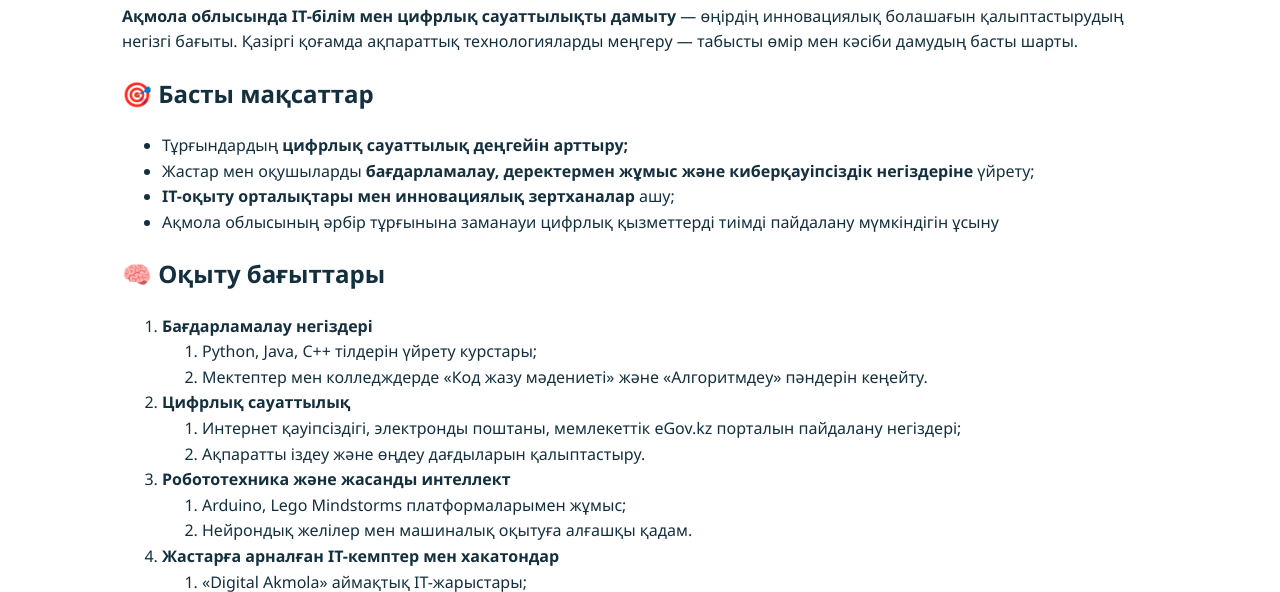
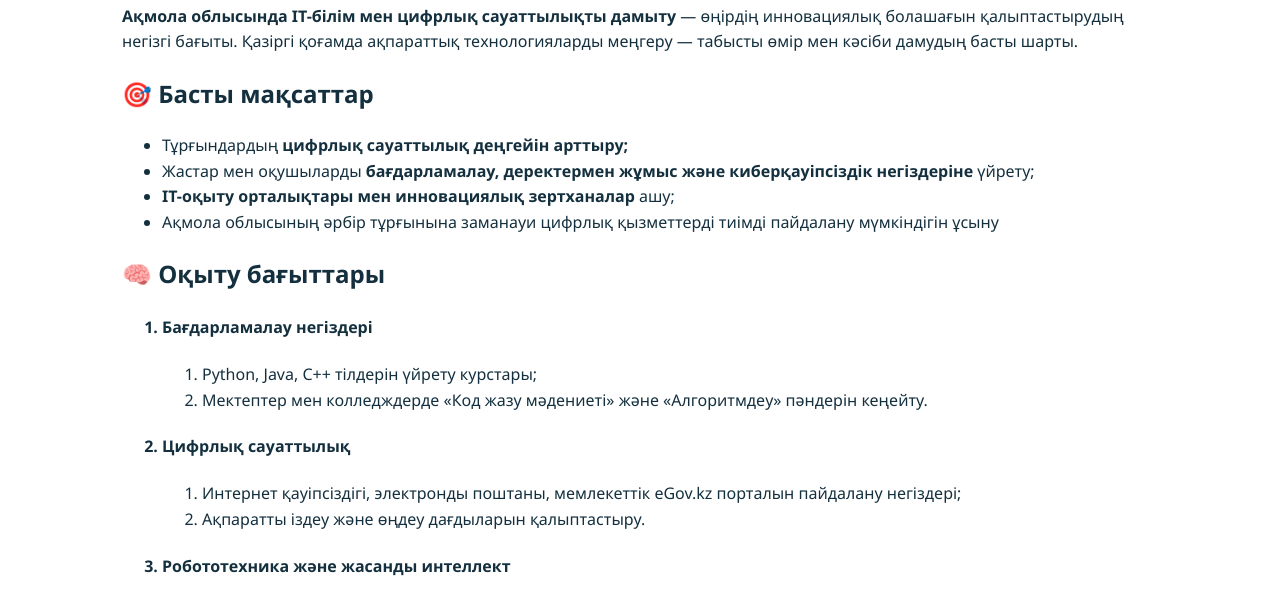
Before and after one commit to promaladoi/A-, a plain HTML site: page training.html in a window 1280 px wide. Shown: the part 216-808 px from the top of the page. Drawn offline with Linux system fonts and the light colour scheme.

Commit message:
Update training.html

```diff
--- a/training.html
+++ b/training.html
@@ -35,22 +35,22 @@
     </ul>
     <h2>🧠 Оқыту бағыттары</h2>
     <ol>
-      <li><b>Бағдарламалау негіздері</b></li>
+      <h4><li>Бағдарламалау негіздері</li></h4>
         <ol>
           <li>Python, Java, C++ тілдерін үйрету курстары;</li>
           <li>Мектептер мен колледждерде «Код жазу мәдениеті» және «Алгоритмдеу» пәндерін кеңейту.</li>
         </ol>
-      <li><b>Цифрлық сауаттылық</b></li>
+      <h4><li>Цифрлық сауаттылық</li></h4>
         <ol>
           <li>Интернет қауіпсіздігі, электронды поштаны, мемлекеттік eGov.kz порталын пайдалану негіздері;</li>
           <li>Ақпаратты іздеу және өңдеу дағдыларын қалыптастыру.</li>
         </ol>
-      <li><b>Робототехника және жасанды интеллект</b></li>
+      <h4><li>Робототехника және жасанды интеллект</li></h4>
         <ol>
           <li>Arduino, Lego Mindstorms платформаларымен жұмыс;</li>
           <li>Нейрондық желілер мен машиналық оқытуға алғашқы қадам.</li>
         </ol>
-      <li><b>Жастарға арналған IT-кемптер мен хакатондар</b></li>
+      <h4><li>Жастарға арналған IT-кемптер мен хакатондар</li></h4>
         <ol>
           <li>«Digital Akmola» аймақтық IT-жарыстары;</li>
           <li>Колледж және ЖОО студенттеріне арналған стартап-жобалар байқауы.</li>
```
